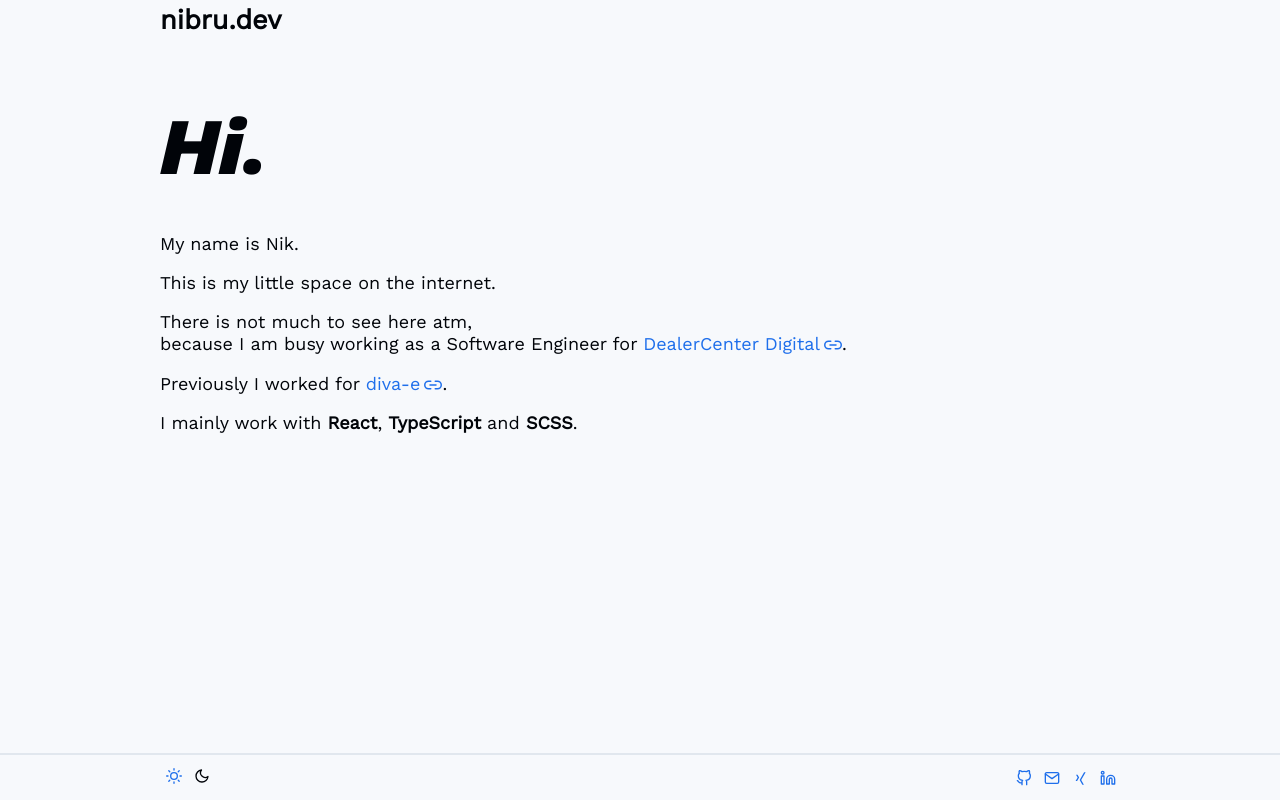
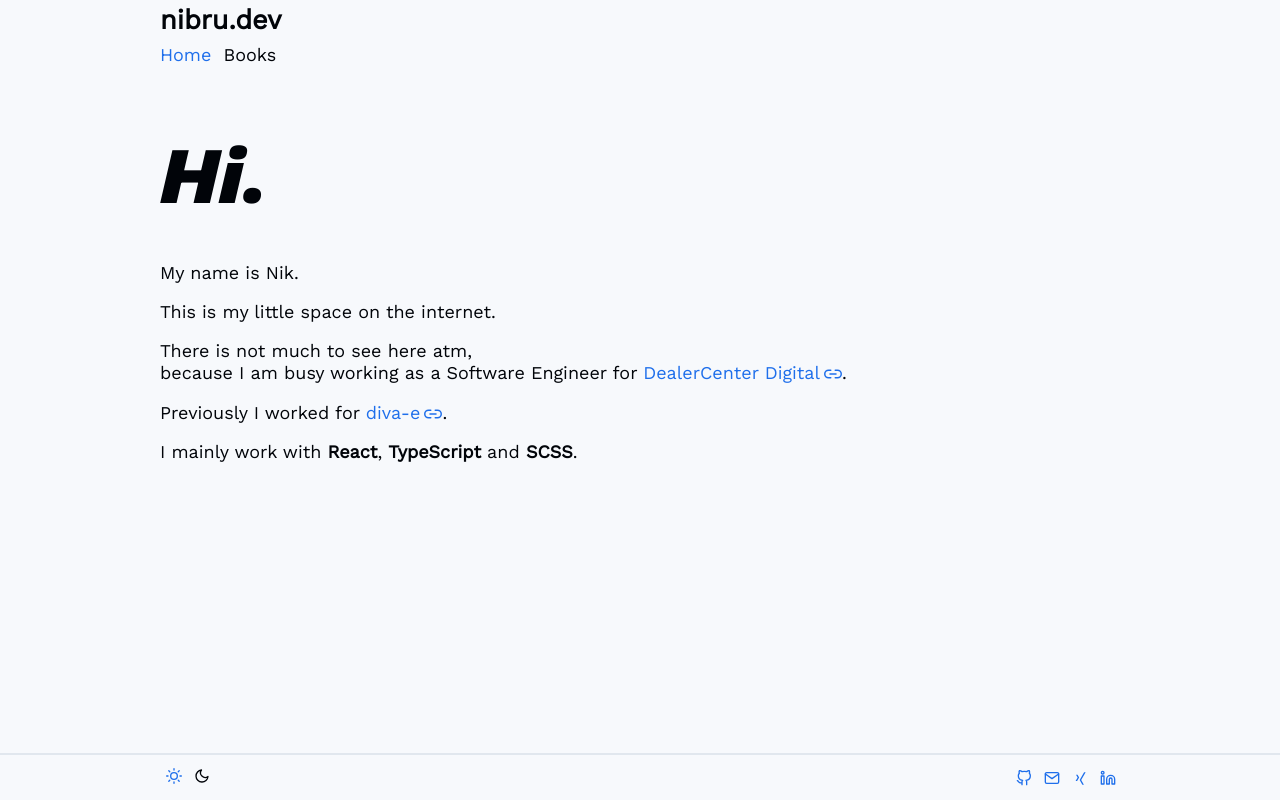
Before and after one commit to nikbrunner/nibru.dev, a Next.js app: page / in a window 1280 px wide. Built offline with nearby package versions, Linux system fonts and the light colour scheme.

Commit message:
Enabled links

```diff
--- a/components/layout/Nav.tsx
+++ b/components/layout/Nav.tsx
@@ -40,10 +40,10 @@
         <h1 className="title">{title}</h1>
       </div>
 
-      {/* <div className="nav-links">
+      <div className="nav-links">
         <NavLink href="/">Home</NavLink>
         <NavLink href="/books">Books</NavLink>
-      </div> */}
+      </div>
     </SNav>
   </Container>
 );
```
